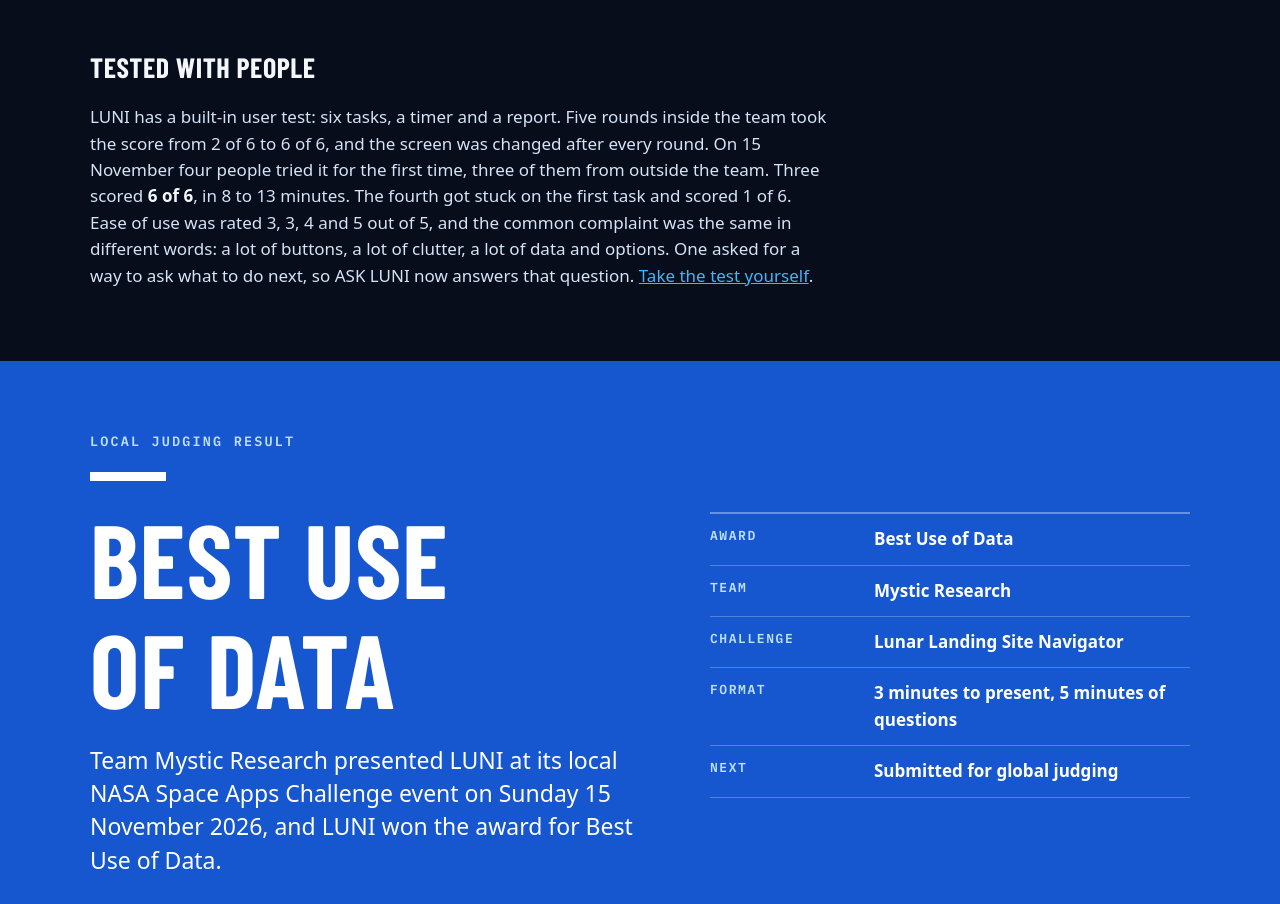
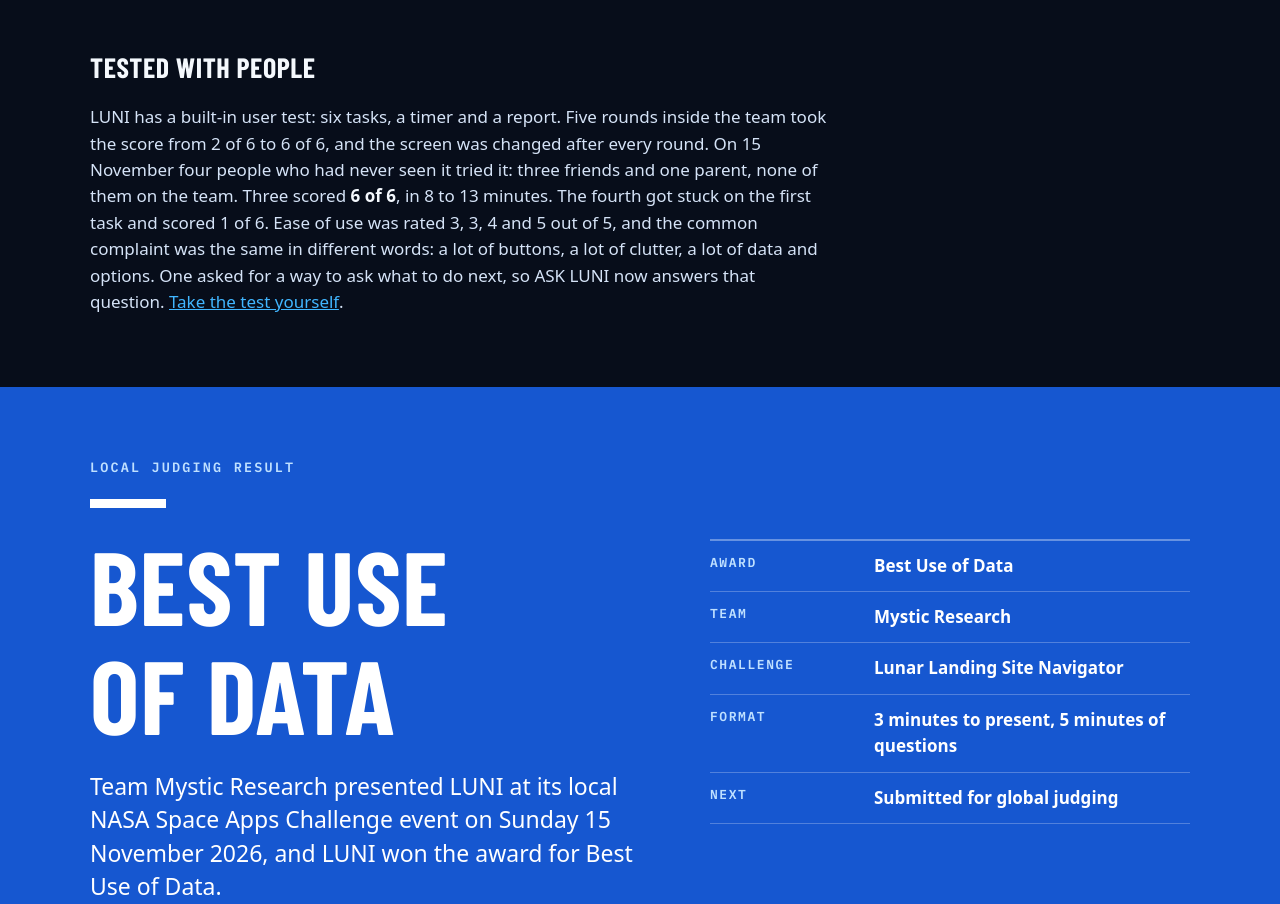
Before and after one commit to galileoleosolis/LUNI, a plain HTML site: page about/index.html in a window 1280 px wide. Shown: the part 3314-4218 px from the top of the page. Drawn offline with Linux system fonts and the light colour scheme.

Commit message:
Tester wording: four first-timers, three friends and one parent (not published)
Co-Authored-By: Claude Fable 5.2 <noreply@anthropic.com>
Claude-Session: https://claude.ai/code/session_01Hjit8yMGKn7YsBvDzWbWTS

```diff
--- a/about/index.html
+++ b/about/index.html
@@ -187,7 +187,7 @@ footer p { max-width: 80ch; margin-bottom: 8px; }
   </div>
   <p class="dim" style="max-width:76ch">The data is NASA’s, and it is checked. GO or NO-GO is LUNI’s own rule, applied to the mission needs the planner sets, so it is a planning and teaching tool, not flight software. The PROOF button in the app shows every check.</p>
   <h3 style="margin-top:34px">TESTED WITH PEOPLE</h3>
-  <p style="max-width:76ch">LUNI has a built-in user test: six tasks, a timer and a report. Five rounds inside the team took the score from 2 of 6 to 6 of 6, and the screen was changed after every round. On 15 November four people tried it for the first time, three of them from outside the team. Three scored <b style="color:var(--white)">6 of 6</b>, in 8 to 13 minutes. The fourth got stuck on the first task and scored 1 of 6. Ease of use was rated 3, 3, 4 and 5 out of 5, and the common complaint was the same in different words: a lot of buttons, a lot of clutter, a lot of data and options. One asked for a way to ask what to do next, so ASK LUNI now answers that question. <a href="../#test">Take the test yourself</a>.</p>
+  <p style="max-width:76ch">LUNI has a built-in user test: six tasks, a timer and a report. Five rounds inside the team took the score from 2 of 6 to 6 of 6, and the screen was changed after every round. On 15 November four people who had never seen it tried it: three friends and one parent, none of them on the team. Three scored <b style="color:var(--white)">6 of 6</b>, in 8 to 13 minutes. The fourth got stuck on the first task and scored 1 of 6. Ease of use was rated 3, 3, 4 and 5 out of 5, and the common complaint was the same in different words: a lot of buttons, a lot of clutter, a lot of data and options. One asked for a way to ask what to do next, so ASK LUNI now answers that question. <a href="../#test">Take the test yourself</a>.</p>
 </div></section>
 
 <section id="award" class="award"><div class="wrap award-grid">
```
Also changed, not shown: tools/about-template.html (+1 -1 lines), 1 other file.
